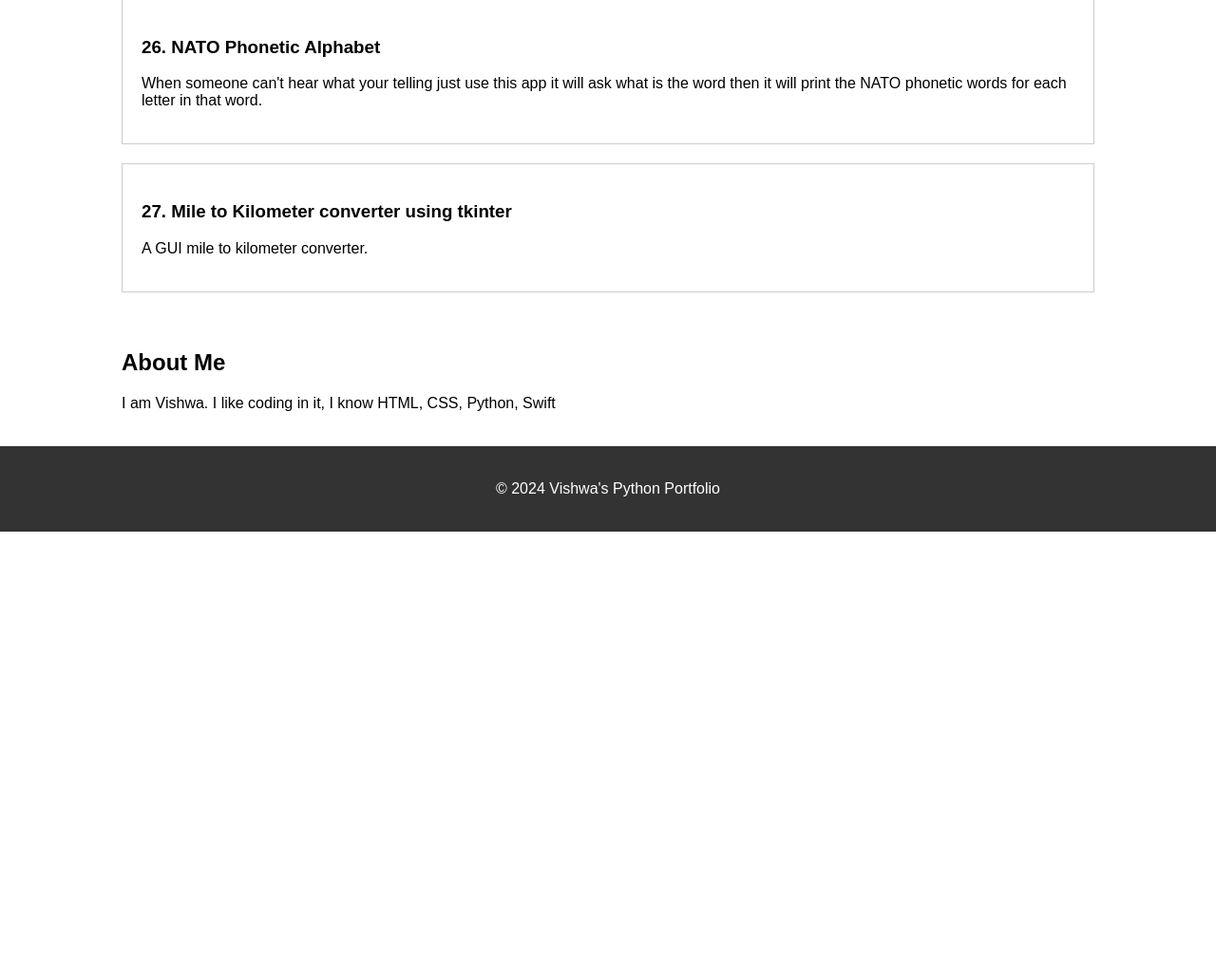
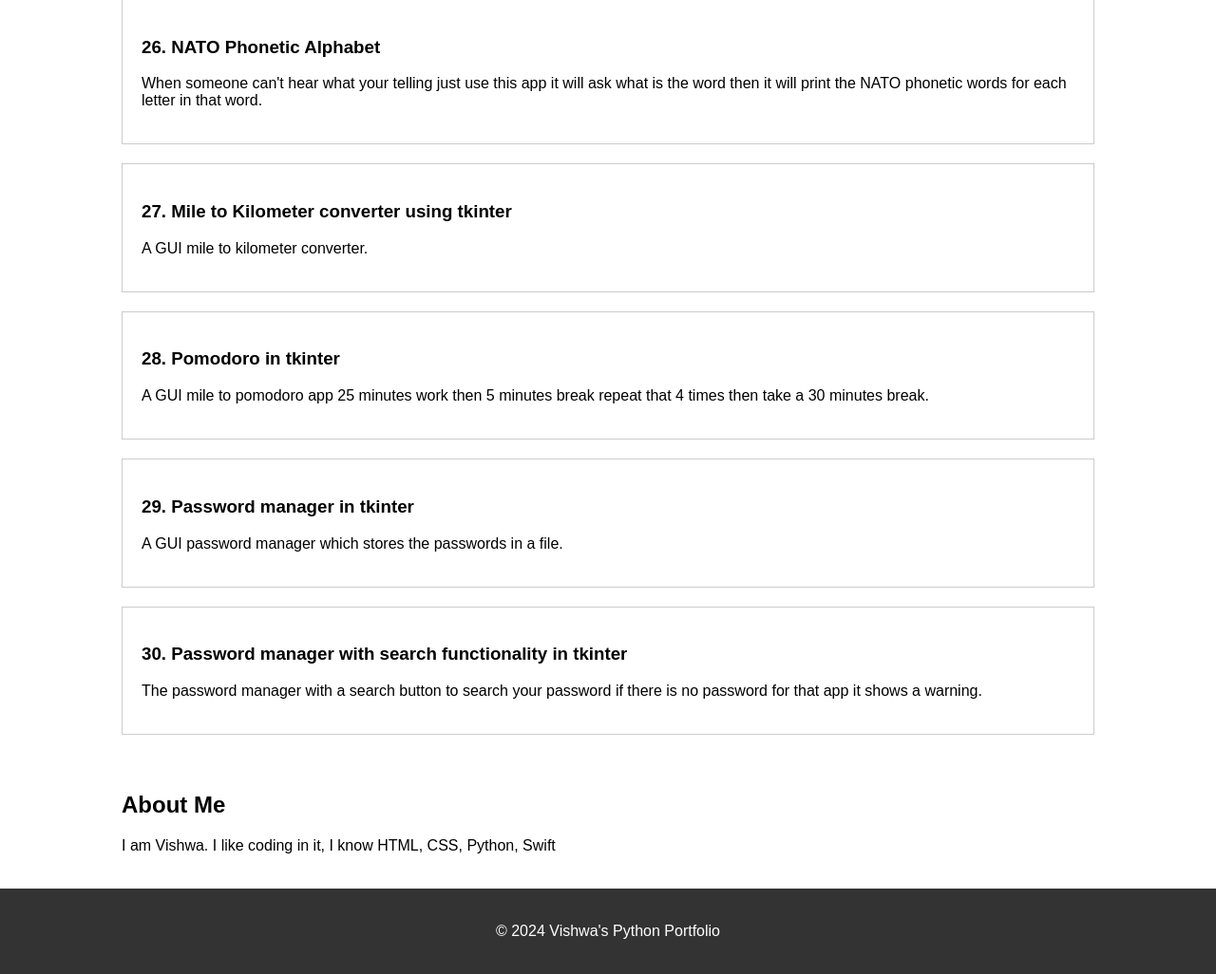
Before and after one commit to Vishwa170314/portfolio, a Flask app: page /python in a window 1280 px wide. Shown: the part 4351-5377 px from the top of the page at 95% size. Before the commit the page ends 4911 px from the top, so only its background shows below. Run offline with Flask 3, Linux system fonts and the light colour scheme.

Commit message:
Complete project 28, 29 & 30

```diff
--- a/templates/python.html
+++ b/templates/python.html
@@ -151,6 +151,21 @@
             <h3>27. Mile to Kilometer converter using tkinter</h3>
             <p>A GUI mile to kilometer converter.</p>
         </div>
+
+        <div class="project">
+            <h3>28. Pomodoro in tkinter</h3>
+            <p>A GUI mile to pomodoro app 25 minutes work then 5 minutes break repeat that 4 times then take a 30 minutes break.</p>
+        </div>
+
+        <div class="project">
+            <h3>29. Password manager in tkinter</h3>
+            <p>A GUI password manager which stores the passwords in a file.</p>
+        </div>
+
+        <div class="project">
+            <h3>30. Password manager with search functionality in tkinter</h3>
+            <p>The password manager with a search button to search your password if there is no password for that app it shows a warning.</p>
+        </div>
     </div>
 </section>
 
```
